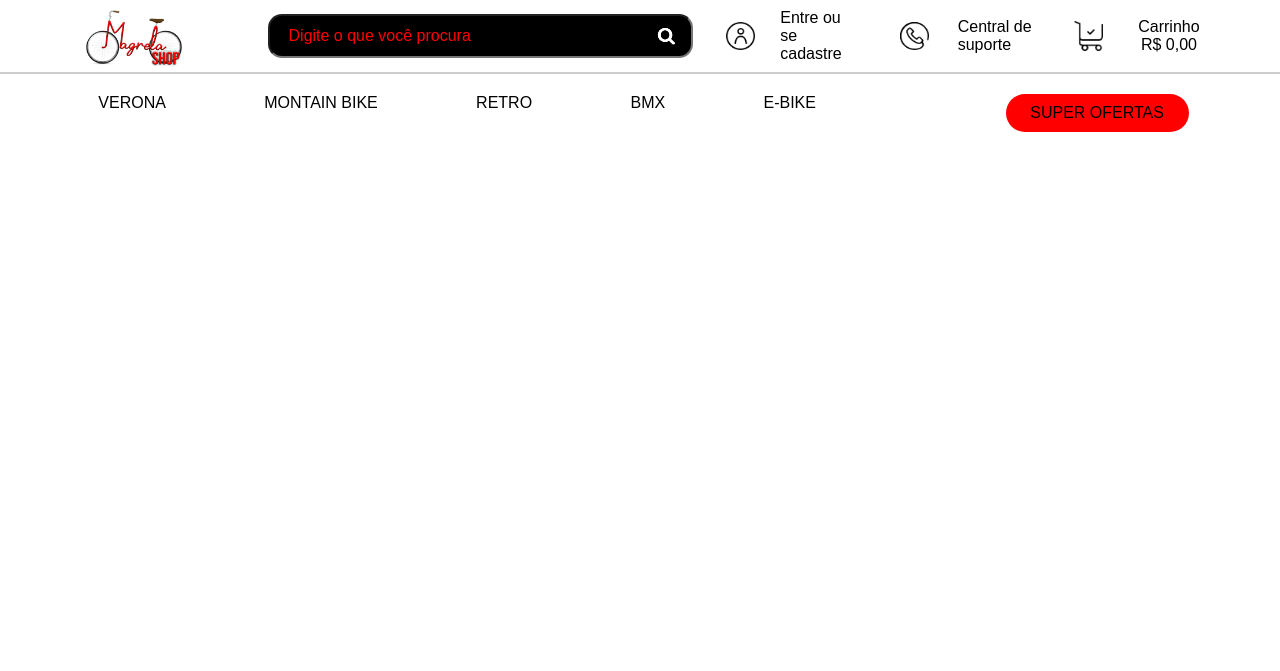
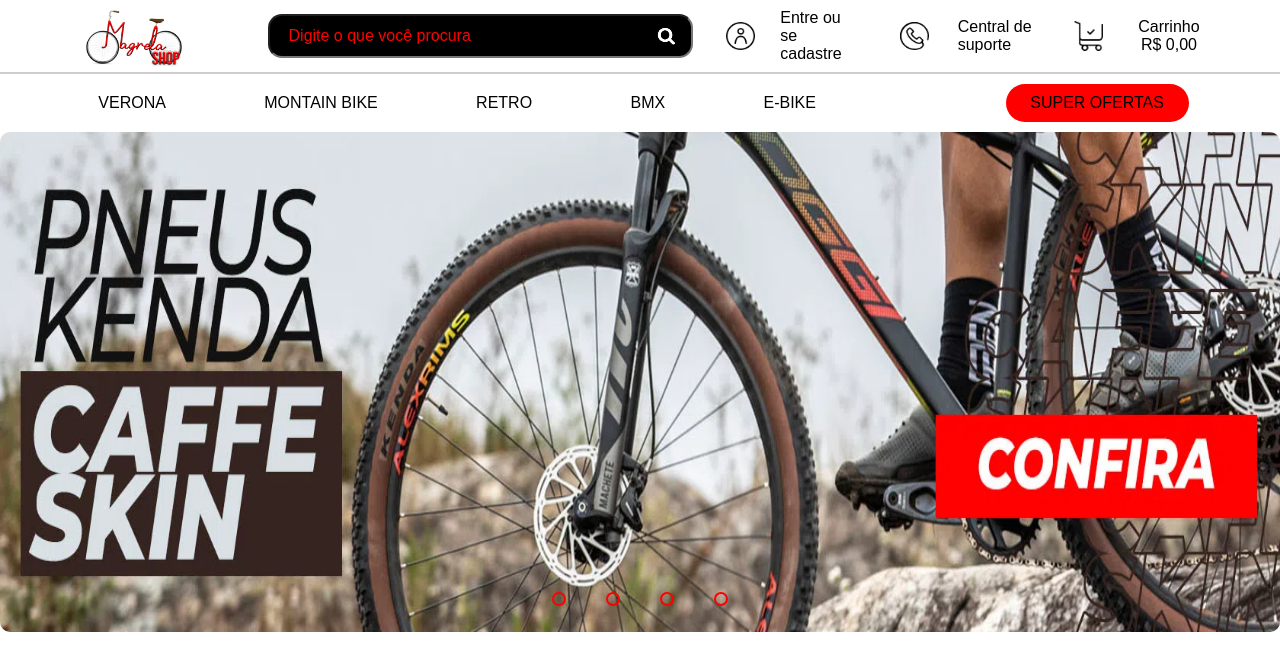
Before and after one commit to blopah/magrelashop, a PHP site: page / in a window 1280 px wide. Shown: the top 671 px of the page. Run offline with PHP 8.4, Linux system fonts and the light colour scheme.

Commit message:
slide-done

```diff
--- a/index.html
+++ b/index.html
@@ -31,7 +31,7 @@
                     </a>
                 </div>
                 <div class="suporte">
-                    <a href="">
+                    <a href="#">
                         <div class="img_opcoes">
                             <img src="img/suporte.png" alt="">
                         </div>
@@ -40,7 +40,7 @@
                     </a>
                 </div>
                 <div class="carrinho">
-                    <a href="">
+                    <a href="#">
                         <div class="img_opcoes">
                             <img src="img/carrinho.png" alt="">
                         </div>
@@ -52,31 +52,93 @@
         <nav class="menu">
             <ul class="lista_menu">
                 <li class="item_menu">
+                    <a href="#">
                         VERONA
+                    </a>
                 </li>
                 <li class="item_menu">
+                    <a href="#">
                         MONTAIN BIKE
+                    </a>
                 </li>
                 <li class="item_menu">
+                    <a href="#">
                         RETRO
+                    </a>
                 </li>
                 <li class="item_menu">
+                    <a href="#">
                         BMX
+                    </a>
                 </li>
                 <li class="item_menu">
+                    <a href="#">
                         E-BIKE
+                    </a>
                 </li>
             </ul>
             <ul class="lista_promo">
                 <li class="item_promo">
+                    <a href="#">
                         SUPER OFERTAS
+                    </a>
                 </li>
             </ul>
         </nav>
-        <!--
-            Codar o corpo
-
-        -->
+        <!--image slider start-->
+        <section class="slide-show">
+            <div class="slider">
+                <div class="slides">
+                    <!--radio buttons start-->
+                    <input type="radio" name="radio-btn" id="radio1">
+                    <input type="radio" name="radio-btn" id="radio2">
+                    <input type="radio" name="radio-btn" id="radio3">
+                    <input type="radio" name="radio-btn" id="radio4">
+                    <!--radio buttons end-->
+                    <!--slide images start-->
+                    <div class="slide first">
+                        <img src="img/slide/img1.webp" alt="">
+                    </div>
+                    <div class="slide">
+                        <img src="img/slide/img2.webp" alt="">
+                    </div>
+                    <div class="slide">
+                        <img src="img/slide/img3.webp" alt="">
+                    </div>
+                    <div class="slide">
+                        <img src="img/slide/img4.webp" alt="">
+                    </div>
+                    <!--slide images end-->
+                    <!--automatic navigation start-->
+                    <div class="auto-nav">
+                        <div class="auto-btn1"></div>
+                        <div class="auto-btn2"></div>
+                        <div class="auto-btn3"></div>
+                        <div class="auto-btn4"></div>
+                    </div>
+                    <!--automatic navigation end-->
+                    <!--manual navigation start-->
+                    <div class="navigation-manual">
+                        <label for="radio1" class="manual-btn"></label>
+                        <label for="radio2" class="manual-btn"></label>
+                        <label for="radio3" class="manual-btn"></label>
+                        <label for="radio4" class="manual-btn"></label>
+                    </div>
+                    <!--manual navigation end-->
+                </div>
+            </div>
+        </section>
+        <script type="text/javascript">
+        var counter = 1;
+        setInterval(function() {
+            document.getElementById("radio" + counter).checked = true;
+            counter++;
+            if(counter > 4){
+                counter = 1;
+            }
+        }, 5000)
+        </script>
+        <!--image slider end-->
     </main>
 </body>
 
--- a/style.css
+++ b/style.css
@@ -5,10 +5,7 @@
     padding: 0;
 }
 
-a,
-a:hover,
-a:focus,
-a:active {
+a, a:hover, a:focus, a:active {
     text-decoration: none;
     color: inherit;
 }
@@ -26,6 +23,7 @@
 body {
     margin: 0 auto;
     padding: 0;
+    align-items: center;
     /* max-width: 1200px; */
 }
 
@@ -130,7 +128,8 @@
     width: 100%;
     /* background-color: cyan; */
     display: flex;
-    margin-top: 20px;
+    margin: 10px 0px;
+    align-items: center;
 }
 
 .menu ul li {
@@ -161,3 +160,111 @@
 li {
     list-style-type: none;
 }
+
+.slider {
+    width: 100%;
+    height: 500px;
+    border-radius: 10px;
+    overflow: hidden;
+}
+
+.slides {
+    width: 500%;
+    height: 500px;
+    display: flex;
+}
+
+.slides input {
+    display: none;
+}
+
+.slide {
+    width: 20%;
+    transition: 2s;
+}
+
+.slide img {
+    width: 100%;
+    height: 500px;
+}
+
+/*css for manual slide navegation*/
+
+.navigation-manual {
+    position: absolute;
+    width: 100%;
+    /* margin-top: -40px; */
+    display: flex;
+    justify-content: center;
+}
+
+
+.manual-btn {
+    border: 2px solid red;
+    padding: 5px;
+    border-radius: 10px;
+    cursor: pointer;
+    transition: 1s;
+    margin-top: 460px;
+}
+
+.manual-btn:not(:last-child) {
+    margin-right: 40px;
+}
+
+.manual-btn:hover {
+    background-color: red;
+}
+
+#radio1:checked ~ .first {
+    margin-left: 0;
+}
+
+#radio2:checked ~ .first {
+    margin-left: -20%;
+}
+
+#radio3:checked ~ .first {
+    margin-left: -40%;
+}
+
+#radio4:checked ~ .first {
+    margin-left: -60%;
+}
+
+/*css for automatic navigation*/
+
+.navigation-auto {
+    display: absolute;
+    display: flex;
+    width: 100%;
+    justify-content: center;
+    margin-top: 460px;
+}
+
+.navigation-auto div {
+    border: 2px solid red;
+    padding: 5px;
+    border-radius: 10px;
+    transition: 1s;
+}
+
+.navigation-auto div:not(:last-child) {
+    margin-right: 40px;
+}
+
+#radio1:checked ~ .navigation-auto .auto-btn1{
+    background-color: red;
+}
+
+#radio2:checked ~ .navigation-auto .auto-btn2{
+    background-color: red;
+}
+
+#radio3:checked ~ .navigation-auto .auto-btn3{
+    background-color: red;
+}
+
+#radio4:checked ~ .navigation-auto .auto-btn4{
+    background-color: red;
+}
```
Also changed, not shown: img/slide/img1.webp (added), img/slide/img2.webp (added), img/slide/img3.webp (added), img/slide/img4.webp (added). Lines whose indentation alone changed are shown as unchanged.
